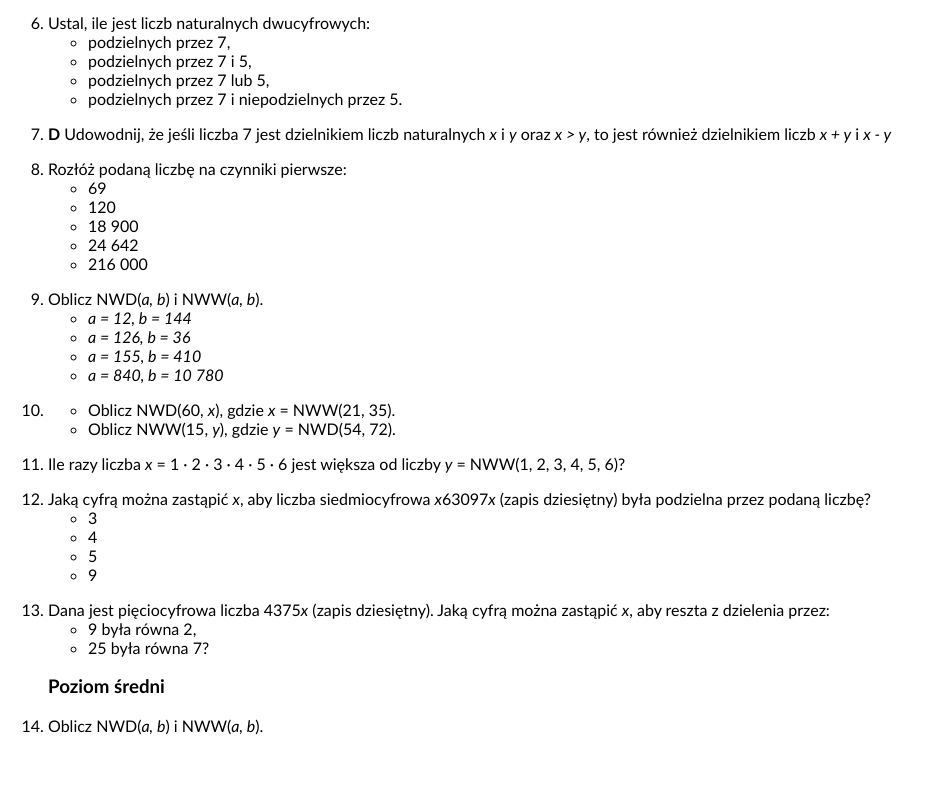
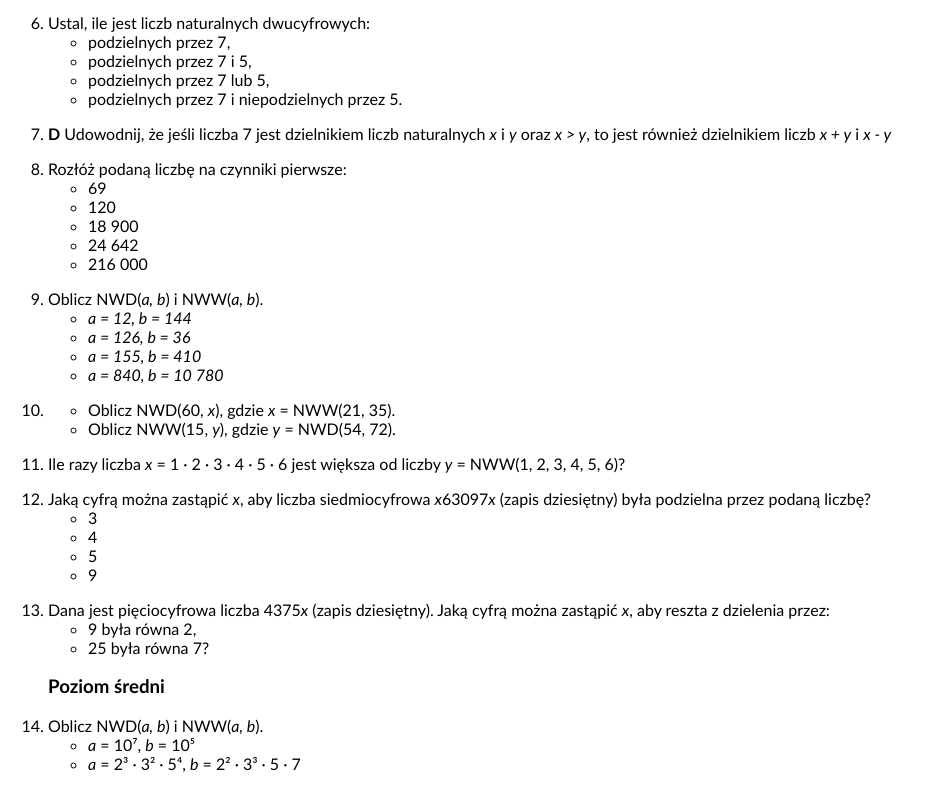
Before and after one commit to jocker18291/Math-Exercises-Tutoring-, a plain HTML site: page tematy/naturalne.html in a window 1280 px wide. Shown: the part 646-1435 px from the top of the page, without its empty margins (0-931 px from the left). Before the commit the page ends 1397 px from the top, so only its background shows below. Drawn offline with Linux system fonts and the light colour scheme.

Commit message:
Add 14th exercise

```diff
--- a/tematy/naturalne.html
+++ b/tematy/naturalne.html
@@ -101,6 +101,10 @@
             <p></p>
             <h3>Poziom średni</h3>
             <li>Oblicz NWD(<i>a, b</i>) i NWW(<i>a, b</i>).</li>
+            <ul>
+                <li><i>a</i> = 10&#x2077;, <i>b</i> = 10&#x2075;</li>
+                <li><i>a</i> = 2&#xb3; &#x2219; 3&#xb2; &#x2219; 5&#x2074;, <i>b</i> = 2&#xb2; &#x2219; 3&#xb3; &#x2219; 5 &#x2219; 7</li>
+            </ul>
         </ol>
     </body>
 </html>
```
